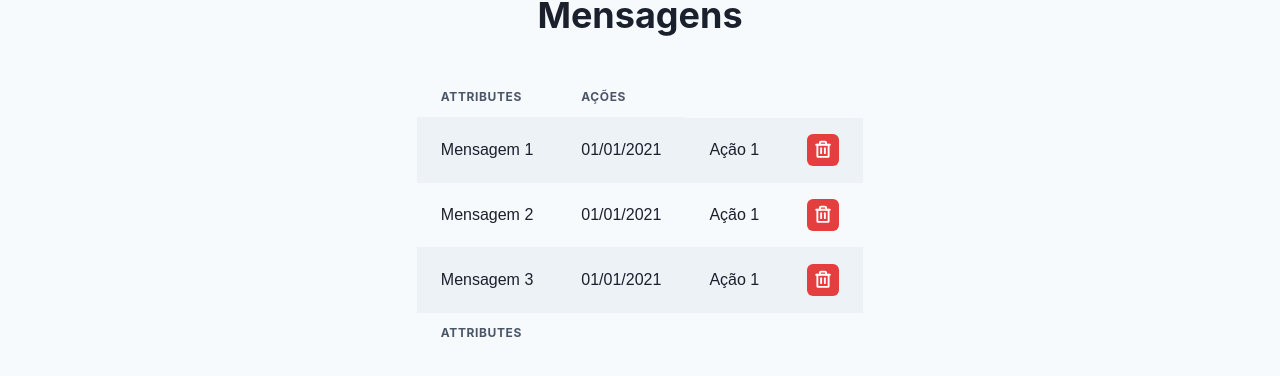
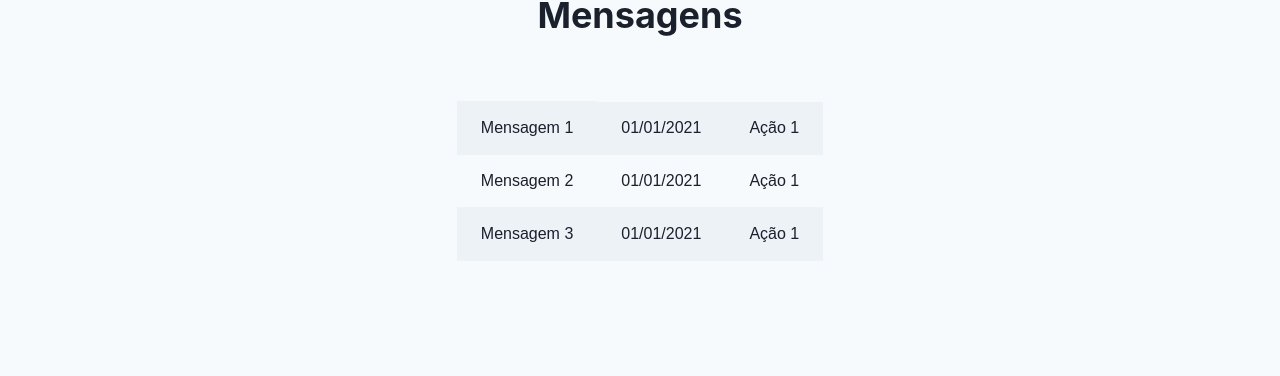
Before and after one commit to edsonmallet/exsto-front-ead, a Next.js app: page /messages in a window 1280 px wide. Shown: the part 186-562 px from the top of the page. Built offline with nearby package versions, Linux system fonts and the light colour scheme; no server answers.

Commit message:
fix: add notifications

```diff
--- a/src/components/Table/index.tsx
+++ b/src/components/Table/index.tsx
@@ -13,6 +13,13 @@ import { Trash } from "phosphor-react";
 import React from "react";
 import { parseHtml } from "../../utils/parseHtml";
 import { formatDate } from "../../utils/convertDate";
+
+const columnsTranslation = {
+  message: "Mensagem",
+  title: "Título",
+  createdAt: "Criado em",
+  updatedAt: "Publicado em",
+};
 
 interface Messages {
   attributes: {
@@ -43,10 +50,9 @@ export const TableData: React.FC<TableDataProps> = ({
       <TableCaption>{caption}</TableCaption>
       <Thead>
         <Tr>
-          {head?.map((item) => (
-            <Th key={Math.random()}>{item}</Th>
+          {head?.map((item: any) => (
+            <Th key={Math.random()}>{(columnsTranslation as any)[item]}</Th>
           ))}
-          <Th>Ações</Th>
         </Tr>
       </Thead>
       <Tbody>
@@ -55,21 +61,13 @@ export const TableData: React.FC<TableDataProps> = ({
             {Object.keys(item?.attributes).map((row) => (
               <Td key={Math.random()}>{format(row, item?.attributes[row])}</Td>
             ))}
-            <Td>
-              <IconButton
-                aria-label="Delete"
-                icon={<Trash fontSize={20} weight="bold" />}
-                colorScheme="red"
-                size="sm"
-              />
-            </Td>
           </Tr>
         ))}
       </Tbody>
       <Tfoot>
         <Tr>
           {head?.map((item) => (
-            <Th key={Math.random()}>{item}</Th>
+            <Th key={Math.random()}>{(columnsTranslation as any)[item]}</Th>
           ))}
         </Tr>
       </Tfoot>
--- a/src/pages/notifications.tsx
+++ b/src/pages/notifications.tsx
@@ -52,10 +52,15 @@ export const getServerSideProps: GetServerSideProps<{ data: any }> = async (
     headers = { Authorization: `Bearer ${session.jwt}` };
   }
   let endpoint = "/notifications";
+  endpoint += `?fields[0]=message`;
+  endpoint += `&fields[1]=title`;
+  endpoint += `&fields[2]=createdAt`;
 
   const notifications = await api.get(endpoint, {
     headers: headers,
   });
+
+  console.log(notifications.data.data);
 
   return {
     props: {
```
